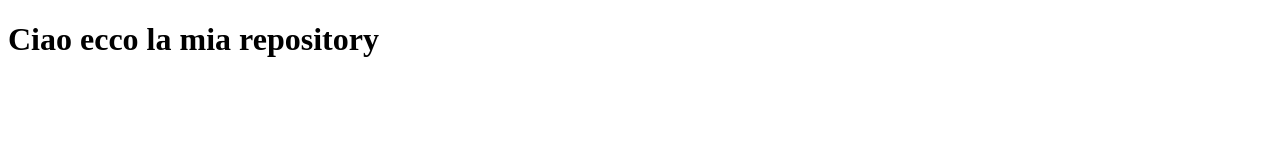
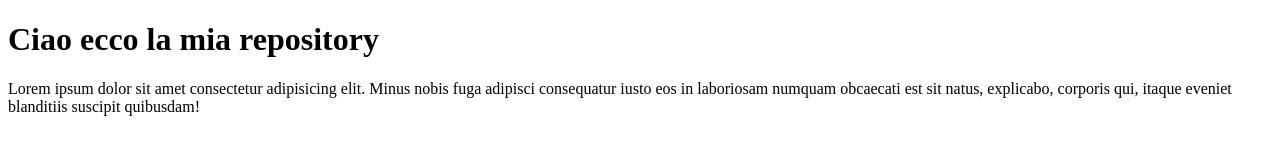
Before and after one commit to ilariasalvati00/esercizio-repository, a plain HTML site: page index.html in a window 1280 px wide. Drawn offline with Linux system fonts and the light colour scheme.

Commit message:
aggiunta una riga

```diff
--- a/index.html
+++ b/index.html
@@ -10,6 +10,9 @@
 <body>
     <main>
         <h1>Ciao ecco la mia repository</h1>
+        <p>Lorem ipsum dolor sit amet consectetur adipisicing elit. Minus nobis fuga adipisci consequatur iusto eos in
+            laboriosam numquam obcaecati est sit natus, explicabo, corporis qui, itaque eveniet blanditiis suscipit
+            quibusdam!</p>
     </main>
 </body>
 
```
